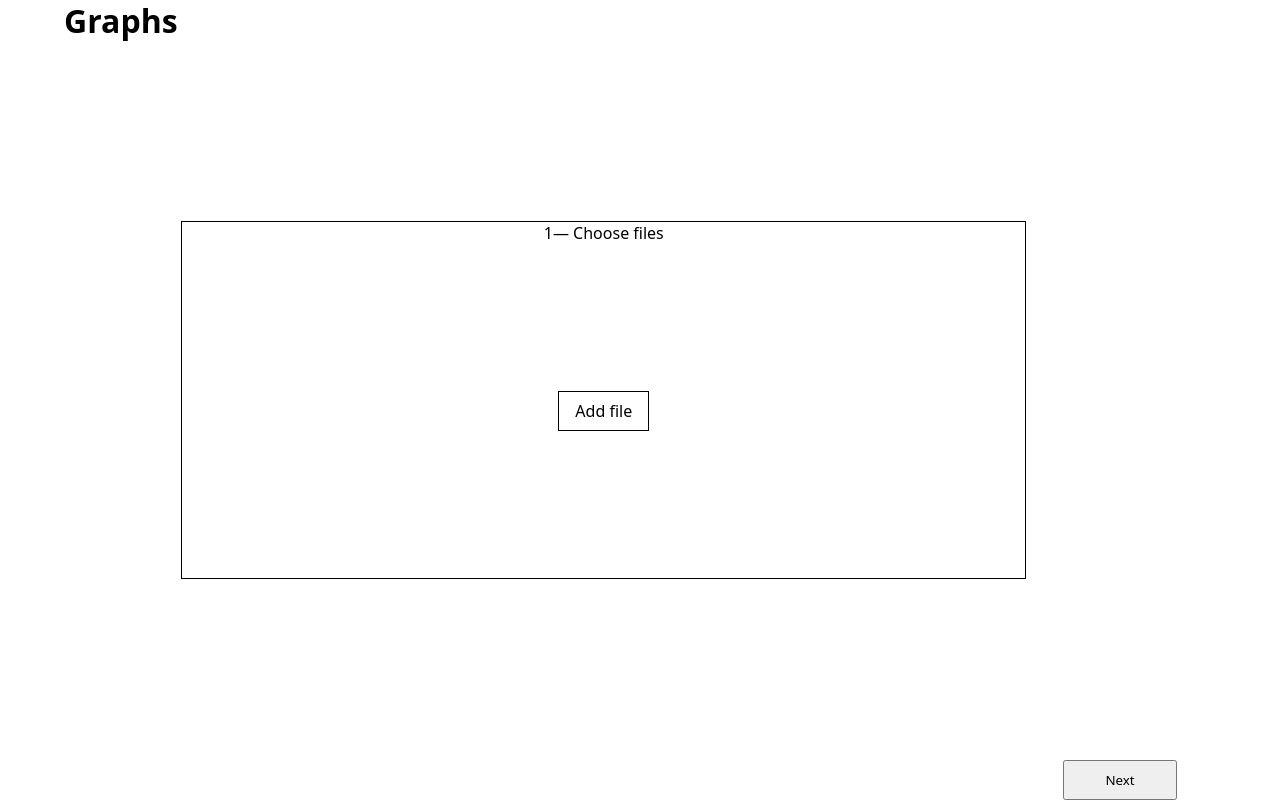
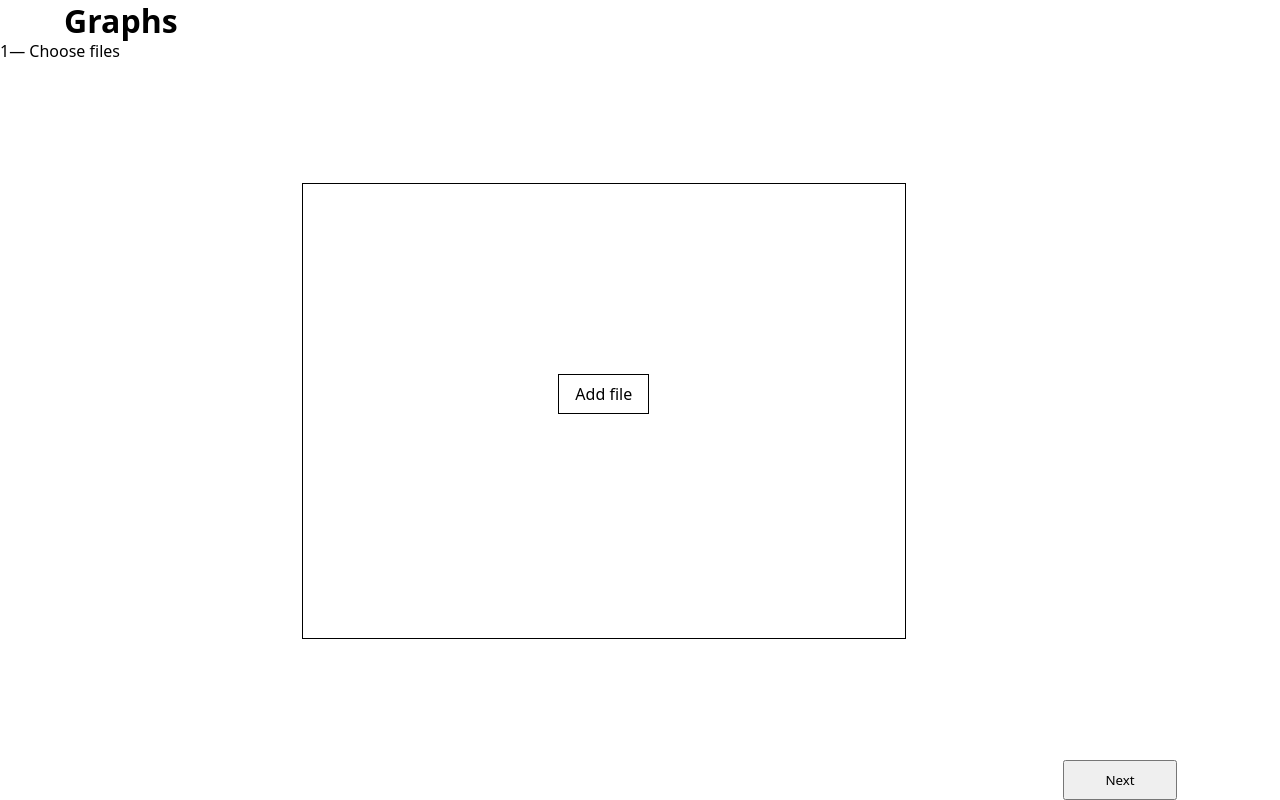
Before and after one commit to poisedbit/graphs, a SvelteKit app: page / in a window 1280 px wide. Built offline with nearby package versions, Linux system fonts and the light colour scheme.

Commit message:
refactor: rename component FileDropContainer to FileDropWrapper

```diff
--- a/src/components/FileDropContainer.svelte
+++ /dev/null
@@ -1,33 +0,0 @@
-<script lang="ts">
-	export let id: string = "";
-	export let files: FileList;
-</script>
-
-<!-- svelte-ignore a11y-no-static-element-interactions -->
-<div
-	{id}
-	on:dragover={e => e.preventDefault()}
-	on:drop={e => {
-		e.preventDefault();
-
-		if (e.dataTransfer && e.dataTransfer.files.length) {
-			files = e.dataTransfer.files;
-		}
-	}}
->
-	<slot />
-</div>
-
-<style lang="sass">
-	div
-		width: 100%
-		height: inherit
-		display: inherit
-		flex: inherit
-		flex-direction: inherit
-		flex-wrap: inherit
-		grid: inherit
-		gap: inherit
-		align-items: inherit
-		justify-content: inherit
-</style>
--- /dev/null
+++ b/src/components/FileDropWrapper.svelte
@@ -0,0 +1,15 @@
+<script lang="ts">
+	export let files: FileList;
+</script>
+
+<!-- svelte-ignore a11y-no-static-element-interactions -->
+<div
+	on:dragover|preventDefault
+	on:drop|preventDefault={e => {
+		if (e.dataTransfer && e.dataTransfer.files.length) {
+			files = e.dataTransfer.files;
+		}
+	}}
+>
+	<slot />
+</div>
--- a/src/lib/utils.ts
+++ b/src/lib/utils.ts
@@ -1,4 +1,4 @@
-function fmt_bytes(bytes: number): string {
+export function fmt_bytes(bytes: number): string {
 	const digits: number = Math.floor(Math.log10(bytes) + 1);
 
 	if (digits <= 3) {
@@ -20,8 +20,6 @@ function fmt_bytes(bytes: number): string {
 	return "";
 }
 
-function freeze_objs(...objs: {}[]) {
+export function freeze_objs(...objs: {}[]) {
 	objs.forEach(o => Object.freeze(o));
 }
-
-export { fmt_bytes, freeze_objs };
--- a/src/view/fragments/root/graphing-tool/FirstStep.svelte
+++ b/src/view/fragments/root/graphing-tool/FirstStep.svelte
@@ -1,6 +1,6 @@
 <script lang="ts">
+	import FileDropWrapper from "$comps/FileDropWrapper.svelte";
 	import FilePickerBtn from "$comps/FilePickerBtn.svelte";
-	import FileDropContainer from "$comps/FileDropContainer.svelte";
 	import FileViewer from "$comps/FileViewer.svelte";
 	import { sheets, sheets_handler } from "$view/stores/sheets";
 
@@ -8,15 +8,15 @@
 
 	$: if (files) {
 		sheets_handler.up(files);
+		console.log(files);
 	}
 
 	$: f_len = $sheets.length;
 </script>
 
-<!-- svelte-ignore a11y-no-static-element-interactions -->
-<section>
-	<span>1— Choose files</span>
-	<FileDropContainer bind:files>
+<span>1— Choose files</span>
+<div class="file-dz">
+	<FileDropWrapper bind:files>
 		{#if f_len}
 			<FileViewer items={$sheets} />
 		{/if}
@@ -26,19 +26,19 @@
 		>
 			<FilePickerBtn multiple bind:files />
 		</div>
-	</FileDropContainer>
-</section>
+	</FileDropWrapper>
+</div>
 
 <style lang="sass">
-	section
+	.file-dz
 		width: auto
 		height: 100%
-		margin: 15%
+		margin: 10% 25%
+		border: 1px solid black
 		display: flex
 		flex-direction: column
 		align-items: center
 		justify-content: center
-		border: 1px solid black
 
 	.btn-container
 		width: 100%
```
